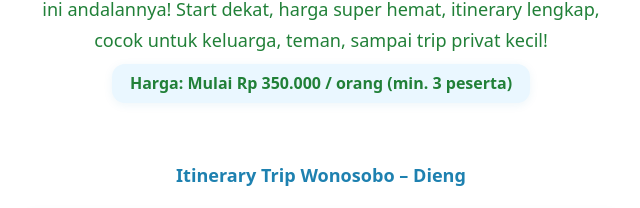
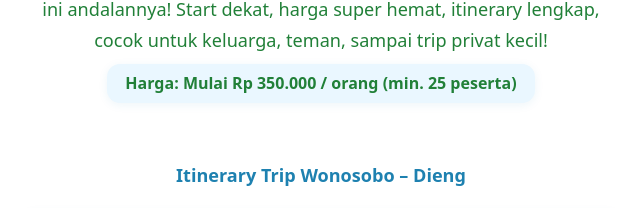
Before and after one commit to wikipedieng/travel, an Astro site: page /wonosobo in a window 1280 px wide. Shown: the part 234-442 px from the top of the page, 319-959 px from the left. Built offline with nearby package versions, Linux system fonts and the light colour scheme; Astro itself is replaced by a stand-in of ours; a web font is replaced by a local one.

Commit message:
Update wonosobo.astro

```diff
--- a/src/pages/wonosobo.astro
+++ b/src/pages/wonosobo.astro
@@ -47,7 +47,7 @@ const faq = [
   },
 ];
 
-const harga = "Mulai Rp 350.000 / orang (min. 3 peserta)";
+const harga = "Mulai Rp 350.000 / orang (min. 25 peserta)";
 ---
 
 <Layout title="Paket Wisata Dieng dari Wonosobo 2025 - Murah, Lengkap, Gak Pake Ribet!">
```
